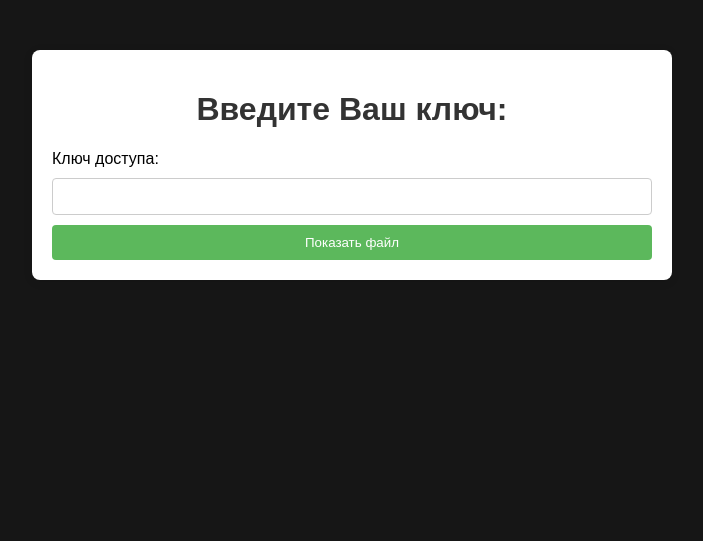
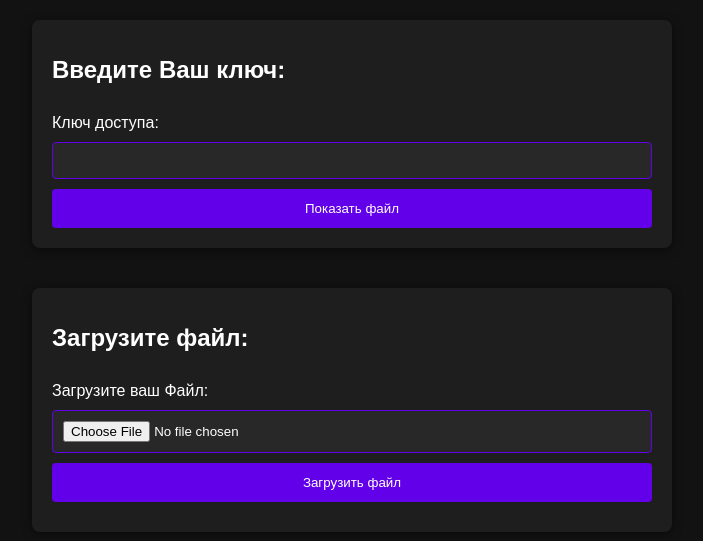
Before and after one commit to GrekF3/Anon_bot, a Django app: page / in a window 1280 px wide. Shown: the top 541 px of the page, without its empty margins (288-991 px from the left). Run offline with Django 5.2, Linux system fonts and the light colour scheme.

Commit message:
Rebuilding

```diff
--- a/file_sharing/file_manager/forms.py
+++ b/file_sharing/file_manager/forms.py
@@ -3,3 +3,6 @@ from django import forms
 
 class UniqueKeyForm(forms.Form):
     unique_key = forms.CharField(label='Ключ доступа', max_length=255)
+
+class UploadFileForm(forms.Form):
+    file = forms.FileField(label='Загрузите ваш Файл')
--- a/file_sharing/file_manager/models.py
+++ b/file_sharing/file_manager/models.py
@@ -5,7 +5,7 @@ class File(models.Model):
         ('image', 'Image'),
         ('file', 'File'),
         ('image_text', 'Image + Text'),
-        ('video', "video")
+        ('video', "Video"),
     ]
     unique_key = models.CharField(max_length=255, unique=True)
     file = models.FileField(upload_to='files/')
@@ -14,7 +14,6 @@ class File(models.Model):
     encryption_key = models.CharField(max_length=44)  # Ключ шифрования
     text = models.TextField(blank=True, null=True)
     chat_id = models.CharField(max_length=50, blank=True, null=True)
-    # Поле для текста (опционально)
 
     def __str__(self):
         return f"{self.file.name} ({self.get_type_display()})"
--- a/file_sharing/file_manager/views.py
+++ b/file_sharing/file_manager/views.py
@@ -1,6 +1,6 @@
 from django.shortcuts import render, redirect
 from .models import File
-from .forms import UniqueKeyForm
+from .forms import UniqueKeyForm, UploadFileForm
 from django.http import JsonResponse, HttpResponse
 from django.views.decorators.csrf import csrf_exempt
 from django.conf import settings
@@ -14,10 +14,14 @@ import os
 @csrf_exempt
 def upload_file(request):
     print("upload_file called")
+    error_message = None
+    success_message = None
+
     if request.method == 'POST':
         print("Received POST request")
         print("POST data:", request.POST)
         print("FILES data:", request.FILES)
+
         try:
             unique_key = request.POST['key']
             file = request.FILES.get('file')
@@ -29,7 +33,10 @@ def upload_file(request):
 
             if not file:
                 print("No file found in request")
-                return JsonResponse({'error': 'Файл не был загружен.'}, status=400)
+                error_message = 'Файл не был загружен.'
+                return render(request, 'upload_file.html', {
+                    'error_message': error_message
+                })
 
             print("Creating File object")
             new_file = File.objects.create(
@@ -45,19 +52,21 @@ def upload_file(request):
             file_url = request.build_absolute_uri(reverse('download_file', args=[unique_key]))
             print("File URL generated:", file_url)
 
-            return JsonResponse({
-                'message': 'File uploaded successfully!',
-                'file_id': new_file.id,
-                'file_url': file_url,
-                'unique_key': unique_key
+            success_message = 'Файл успешно загружен!'
+            return render(request, 'upload_file.html', {
+                'success_message': success_message,
+                'file_url': file_url
             })
 
         except KeyError as e:
             print("KeyError occurred:", e)
-            return JsonResponse({'error': f'Missing field: {str(e)}'}, status=400)
+            error_message = f'Отсутствует поле: {str(e)}'
+            return render(request, 'upload_file.html', {
+                'error_message': error_message
+            })
 
-    print("Invalid request method")
-    return JsonResponse({'error': 'Invalid request method.'}, status=400)
+    # Если не POST запрос, просто отобразим пустую форму
+    return render(request, 'upload_file.html', {})
 
 
 def delete_file(file_record):
@@ -129,13 +138,31 @@ def download_file(request, key):
 def file_view(request):
     print("file_view called")
     error_message = None
+    error_file_message = None
     image_data = None
     video_data = None
     file_url = None
+    upload_file = None  # Инициализация переменной
 
     if request.method == 'POST':
         print("Received POST request")
         form = UniqueKeyForm(request.POST)
+        file_form = UploadFileForm(request.POST, request.FILES)
+
+        # Проверяем, какая форма отправлена
+        if 'file' in request.FILES:
+            print('Поймал файл!')
+            if file_form.is_valid():
+                # Получаем загруженный файл
+                uploaded_file = request.FILES['file']
+                print(f"File successfully 'uploaded': {uploaded_file}")
+                # Возвращаем сообщение об успешной загрузке
+                error_file_message = f"Файл '{uploaded_file.name}' был успешно загружен."
+            else:
+                # Выводим ошибки валидации формы
+                print('Ошибки валидации формы:', file_form.errors)
+                error_file_message = "Произошла ошибка при загрузке файла."
+
         if form.is_valid():
             unique_key = form.cleaned_data['unique_key']
             print("Form is valid, unique_key:", unique_key)
@@ -174,14 +201,20 @@ def file_view(request):
                         'file_url': file_url,
                     })
 
+            except File.DoesNotExist:
+                print("File with key does not exist")
+                error_message = "Такого файла не существует."
             except Exception as e:
                 print("Exception occurred:", e)
-                error_message = "Такого файла не существует."
+                error_message = "Произошла ошибка."
 
     else:
         form = UniqueKeyForm()
+        upload_file = UploadFileForm()  # Инициализация формы файла
 
     return render(request, 'file_view.html', {
         'form': form,
+        'file_form': upload_file,
         'error_message': error_message,
+        'error_file_message': error_file_message,
     })
--- a/file_sharing/file_sharing/settings.py
+++ b/file_sharing/file_sharing/settings.py
@@ -40,12 +40,15 @@ INSTALLED_APPS = [
     'django.contrib.sessions',
     'django.contrib.messages',
     'django.contrib.staticfiles',
+    'jsoneditor',
     'file_manager',
     'anon_bot_manager',
     'anon_support_manager',
 ]
 
 ASGI_APPLICATION = 'file_manager.asgi.application'
+JSON_EDITOR_JS = 'https://cdnjs.cloudflare.com/ajax/libs/jsoneditor/8.6.4/jsoneditor.js'
+JSON_EDITOR_CSS = 'https://cdnjs.cloudflare.com/ajax/libs/jsoneditor/8.6.4/jsoneditor.css'
 
 MIDDLEWARE = [
     'django.middleware.security.SecurityMiddleware',
--- a/file_sharing/static/css/styles.css
+++ b/file_sharing/static/css/styles.css
@@ -1,54 +1,105 @@
-
-
+/* Основные стили */
 body {
-    font-family: Arial, sans-serif;
-    background-color: #161616;
+    background-color: #121212;
+    color: #ffffff;
+    font-family: 'Arial', sans-serif;
     margin: 0;
     padding: 0;
 }
 
+/* Контейнер для форм */
 .container {
-    width: 90%;
     max-width: 600px;
-    margin: 50px auto;
-    background: #fff;
+    margin: 20px auto; /* Отступ сверху и снизу */
     padding: 20px;
-    box-shadow: 0 2px 10px rgba(0, 0, 0, 0.1);
+    background-color: #1e1e1e;
     border-radius: 8px;
+    box-shadow: 0 2px 10px rgba(0, 0, 0, 0.5);
 }
 
-h1 {
-    text-align: center;
-    color: #333;
+/* Заголовки внутри контейнера */
+.container h1 {
+    font-size: 24px;
+    margin-bottom: 20px; /* Отступ снизу */
 }
 
-form {
-    display: flex;
-    flex-direction: column;
+/* Стили кнопок */
+.btn {
+    background-color: #6200ea;
+    border: none;
+    color: white;
+    padding: 12px 24px; /* Увеличены отступы */
+    border-radius: 4px;
+    cursor: pointer;
+    transition: background-color 0.3s ease;
+    display: inline-block;
+    margin-top: 10px; /* Отступ сверху */
+    text-align: center;
+    width: 100%; /* Полная ширина */
 }
 
-form input[type="text"] {
-    padding: 10px;
-    margin: 10px 0;
-    border: 1px solid #ccc;
+.btn:hover {
+    background-color: #3700b3;
+}
+
+/* Стиль для статуса сообщений */
+.status-message {
+    margin-top: 10px;
+}
+
+/* Стиль для предупреждений */
+.alert {
+    padding: 15px;
+    margin-top: 10px;
     border-radius: 4px;
 }
 
-button {
-    padding: 10px;
-    background: #5cb85c;
-    border: none;
-    border-radius: 4px;
+/* Стили для успешных и ошибочных сообщений */
+.alert-success {
+    background-color: #4caf50;
     color: white;
-    cursor: pointer;
 }
 
-button:hover {
-    background: #4cae4c;
+.alert-danger {
+    background-color: #f44336;
+    color: white;
 }
 
-.status-message {
-    text-align: center;
-    color: #007bff;
-    margin-top: 20px;
+/* Стили для ввода файлов */
+input[type="file"] {
+    background-color: #282828;
+    color: #ffffff;
+    padding: 10px;
+    border: 1px solid #6200ea;
+    border-radius: 4px;
+    margin-top: 10px; /* Отступ сверху */
+    cursor: pointer; /* Курсор при наведении */
 }
+
+/* Стили для ввода текста */
+input[type="text"],
+input[type="password"] {
+    background-color: #282828;
+    color: #ffffff;
+    padding: 10px;
+    border: 1px solid #6200ea;
+    border-radius: 4px;
+    margin-top: 10px; /* Отступ сверху */
+}
+
+/* Стили для меток */
+label {
+    margin-top: 10px;
+    display: block; /* Блоковое отображение для меток */
+}
+
+/* Для форм в целом */
+form {
+    display: flex;
+    flex-direction: column; /* Вертикальное расположение элементов */
+}
+
+/* Устранение наложений между контейнерами */
+.mt-5 {
+    margin-top: 40px; /* Увеличенный отступ для разделения */
+}
--- a/file_sharing/templates/file_view.html
+++ b/file_sharing/templates/file_view.html
@@ -23,15 +23,28 @@
             {% csrf_token %}
             {{ form.unique_key.label_tag }}
             {{ form.unique_key }}
-            <button type="submit">Показать файл</button>
+            <button type="submit" class="btn">Показать файл</button>
         </form>
 
         {% if error_message %}
-            <p class="status-message" style="color: red;">{{ error_message }}</p>
+            <p class="status-message alert alert-danger">{{ error_message }}</p>
         {% endif %}
     </div>
 
-
+    <div class="container mt-5">
+        <h1>Загрузите файл:</h1>
+        <form method="post" enctype="multipart/form-data" id="uploadForm">
+            {% csrf_token %}
+            {{ file_form.file.label_tag }}
+            {{ file_form.file }}
+            <button type="submit" class="btn">Загрузить файл</button>
+        </form>
+        <div id="uploadStatus" class="status-message">
+            {% if error_file_message %}
+                <p class="status-message alert alert-danger">{{ error_file_message }}</p>
+            {% endif %}
+        </div>
+    </div>
     <script>
         document.addEventListener("DOMContentLoaded", function() {
             const originalTitle = document.title; // Сохранение оригинального заголовка
@@ -78,15 +91,5 @@
             startCycle();
         });
 
-
-    </script>
-    <script>
-        const form = document.getElementById('fileForm');
-        const statusMessage = document.getElementById('statusMessage');
-
-        form.onsubmit = function() {
-            statusMessage.style.display = 'block';
-        }
-    </script>
 </body>
 </html>
```
Also changed, not shown: file_sharing/anon_support_manager/admin.py (+8 -2 lines), file_sharing/anon_support_manager/models.py (+20 -5 lines), file_sharing/anon_support_manager/telegram_bot_launcher_support/bot.py (+21 -12 lines), file_sharing/templates/upload_success.html (added, +16 -0 lines), file_sharing/anon_support_manager/migrations/0006_ticket_message_history.py (added), file_sharing/media/uploads/Group 1 (4).png (deleted), 1 other file.
